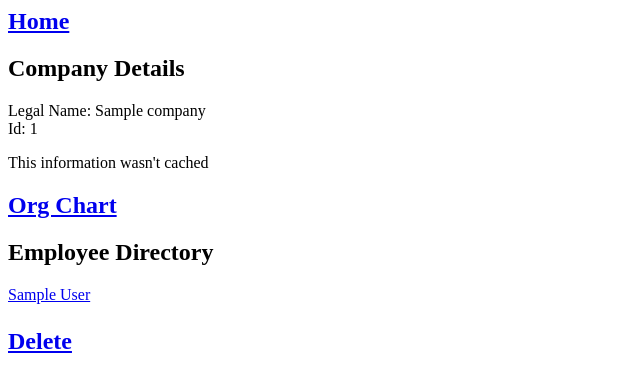
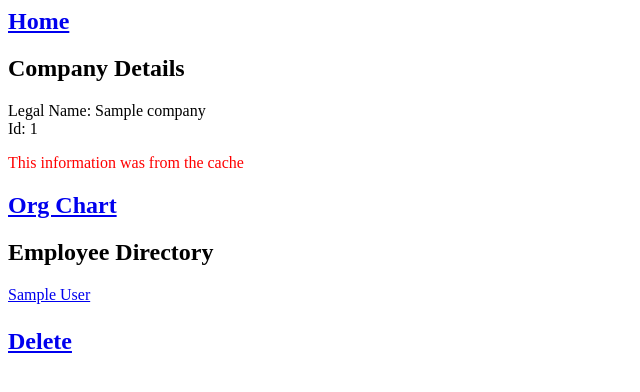
Before and after one commit to acharyna/zenefitness, a Django app: page /orgchart/company/1/ in a window 1280 px wide. Shown: the top 392 px of the page, without its empty margins (0-640 px from the left). Run offline with Django 3.2, Linux system fonts and the light colour scheme; tables that the repository leaves empty hold one stand-in row (values such as "Sample post").

Commit message:
Added caching

```diff
--- a/orgchart/models.py
+++ b/orgchart/models.py
@@ -24,3 +24,8 @@ class Person(models.Model):
 
 	def __str__(self):
 		return self.first_name+' '+self.last_name
+
+''' Cache. In the form of a Key-Value pair where Key = Token and Value = Company Id '''
+class Cache(models.Model):
+	token = models.CharField(primary_key=True, max_length=100) # SHA256 encrypted token (length=64)
+	company_id = models.IntegerField()
--- a/orgchart/templates/orgchart/company_detail.html
+++ b/orgchart/templates/orgchart/company_detail.html
@@ -9,7 +9,11 @@
 <h2>Company Details</h2>
 <p>Legal Name: {{ company.legal_name }}<br>Id: {{ company.company_id }}</p>
 
-<p>This information {{ cached|yesno:"was,wasn't" }} cached</p>
+{% if cached == True %}
+	<p style="color:red">This information was from the cache</p>
+{% else %}
+	<p style="color:green">This information was not from the cache</p>
+{% endif %}
 
 <h2><a href="{% url 'orgchart:company_detail_show' company.company_id %}">Org Chart</a></h2>
 
--- a/orgchart/views.py
+++ b/orgchart/views.py
@@ -9,6 +9,8 @@ import gviz_api, logging, sys
 # Get an instance of a logger
 logger = logging.getLogger(__name__)
 
+cached = True
+
 '''
 Main view. URL: /orgchart/
 
@@ -17,6 +19,7 @@ it fetches employee information using Zenefits API and stores it in the database
 The org chart is drawn using the data from the database
 '''
 def index(request):
+	clear_cache()
 	companies = Company.objects.all()
 	try:
 		if 'token' in request.POST:			# Token present in POST data
@@ -25,6 +28,7 @@ def index(request):
 				result1 = form.fetch_data()	# Get Zenefits data using token
 				if result1['success'] == True:
 					company_id = form.get_company_id()
+					global cached
 					cached = form.was_cached()
 				else:
 					raise Exception(result1['message'])
@@ -44,6 +48,7 @@ View for a person's details. URL: /orgchart/person/<person_id>/
 Shows the details of the person specified by person_id
 '''
 def person_detail(request, person_id):
+	clear_cache()
 	person = get_object_or_404(Person, pk=person_id)
 	try:
 		manager = Person.objects.get(pk=person.manager_id)
@@ -58,7 +63,7 @@ Shows the details (eg. Employee Directory) of the company specified by company_i
 '''
 def company_detail(request, company_id):
 	company = get_object_or_404(Company, pk=company_id)
-	return render(request, 'orgchart/company_detail.html', {'company':company})
+	return render(request, 'orgchart/company_detail.html', {'company':company, 'cached':cached})
 
 '''
 View for a company's org chart. URL: /orgchart/company/<company_id>/show/
@@ -66,6 +71,7 @@ View for a company's org chart. URL: /orgchart/company/<company_id>/show/
 Shows the org chart of the company specified by company_id
 '''
 def company_detail_show(request, company_id):
+	clear_cache()
 	# Prepare a template for the Org Chart page. Note that this is not an usual Django template as it contains Javascript
 	# Text substitution is used by Python to create a JS script (Note the %()s). Javascript is needed by the Graphviz library
 	# to draw the org chart
@@ -113,7 +119,13 @@ Delete a given company and redirect to index.html
 This also automatically deletes all employees (Person objects) of the company due to the foreign key dependency
 '''
 def company_delete(request, company_id):
+	clear_cache()
 	company = get_object_or_404(Company, pk=company_id)
 	company_legal_name = company.legal_name
 	company.delete()
 	return HttpResponseRedirect(reverse('orgchart:index'))
+
+def clear_cache():
+	global cached
+	cached = True
+	return
```
Also changed, not shown: orgchart/forms.py (+59 -55 lines), orgchart/migrations/0006_cache.py (added), orgchart/migrations/0007_company_dirty.py (added), orgchart/migrations/0008_auto_20191217_1517.py (added), orgchart/migrations/0009_remove_company_dirty.py (added).
